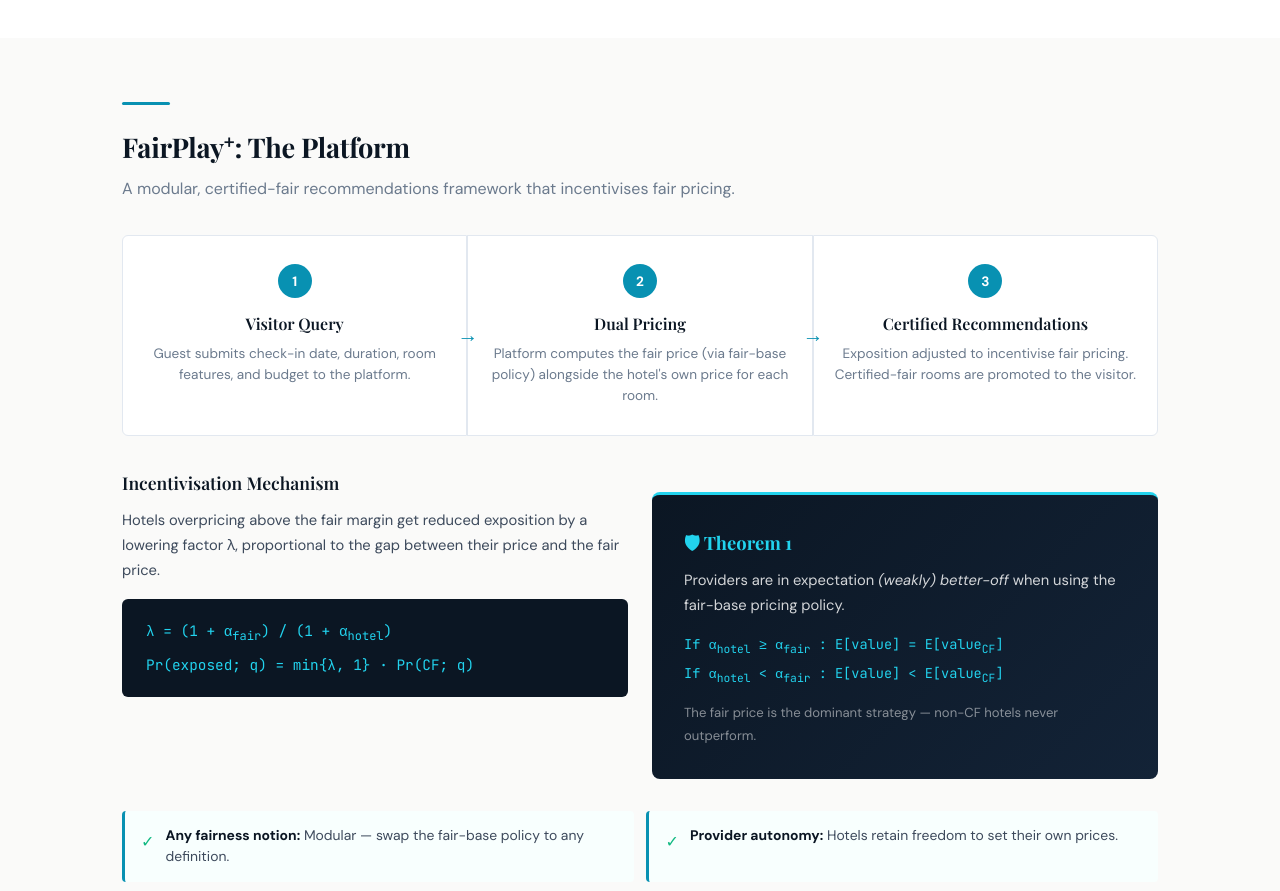
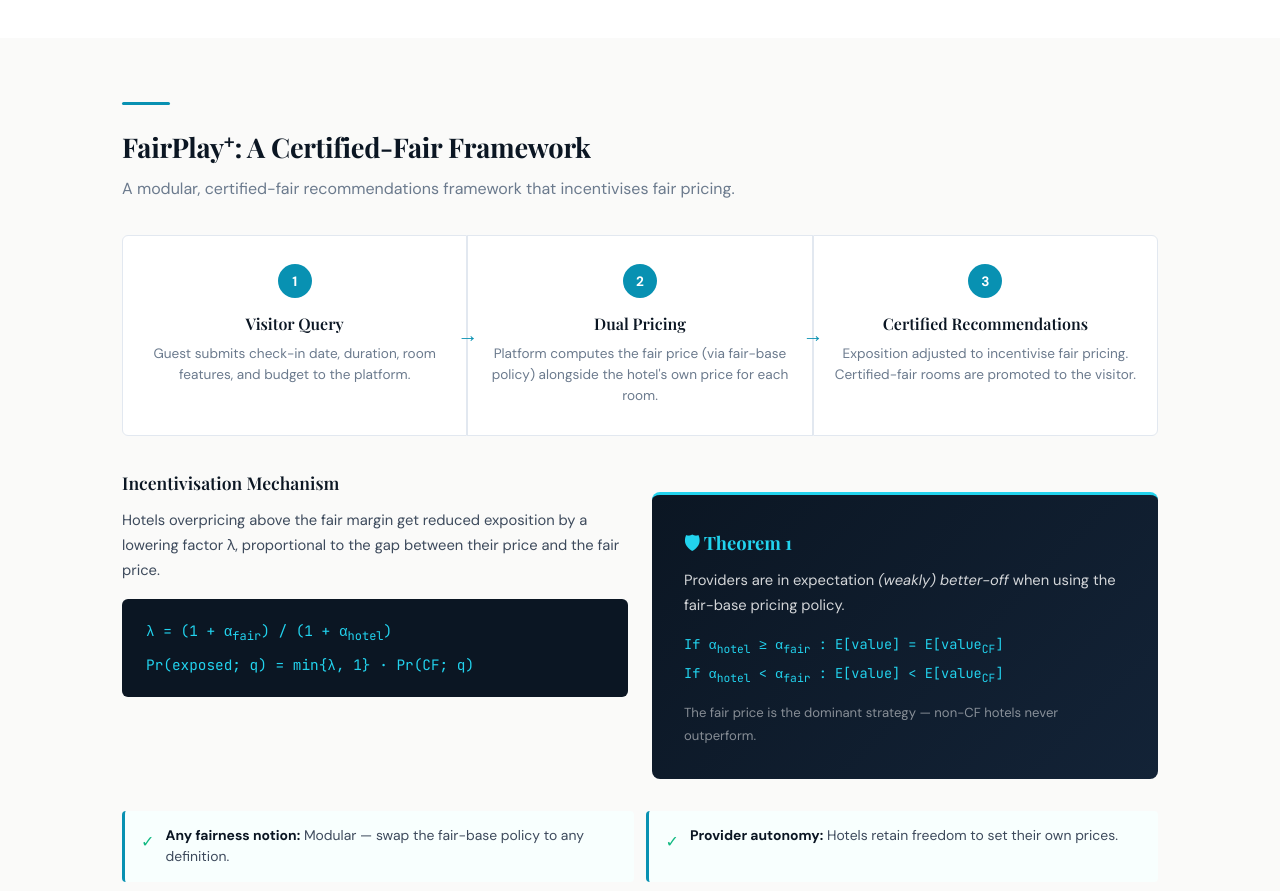
Before and after one commit to ageorgara/FairPlay-Plus, a plain HTML site: page index.html in a window 1280 px wide. Shown: the part 3400-4291 px from the top of the page. Drawn offline with nearby package versions, Linux system fonts and the light colour scheme; a web font is replaced by a local one.

Commit message:
Update index.html

```diff
--- a/index.html
+++ b/index.html
@@ -284,7 +284,7 @@
 <!-- FAIRPLAY+ -->
 <section class="sec fi" id="fairplayplus">
   <div class="dv"></div>
-  <h2 class="st">FairPlay⁺: The Platform</h2>
+  <h2 class="st">FairPlay⁺: A Certified-Fair Framework</h2>
   <p class="sl">A modular, certified-fair recommendations framework that incentivises fair pricing.</p>
   <div class="steps">
     <div class="step"><div class="sn">1</div><h3>Visitor Query</h3><p>Guest submits check-in date, duration, room features, and budget to the platform.</p><div class="sa">→</div></div>
```
